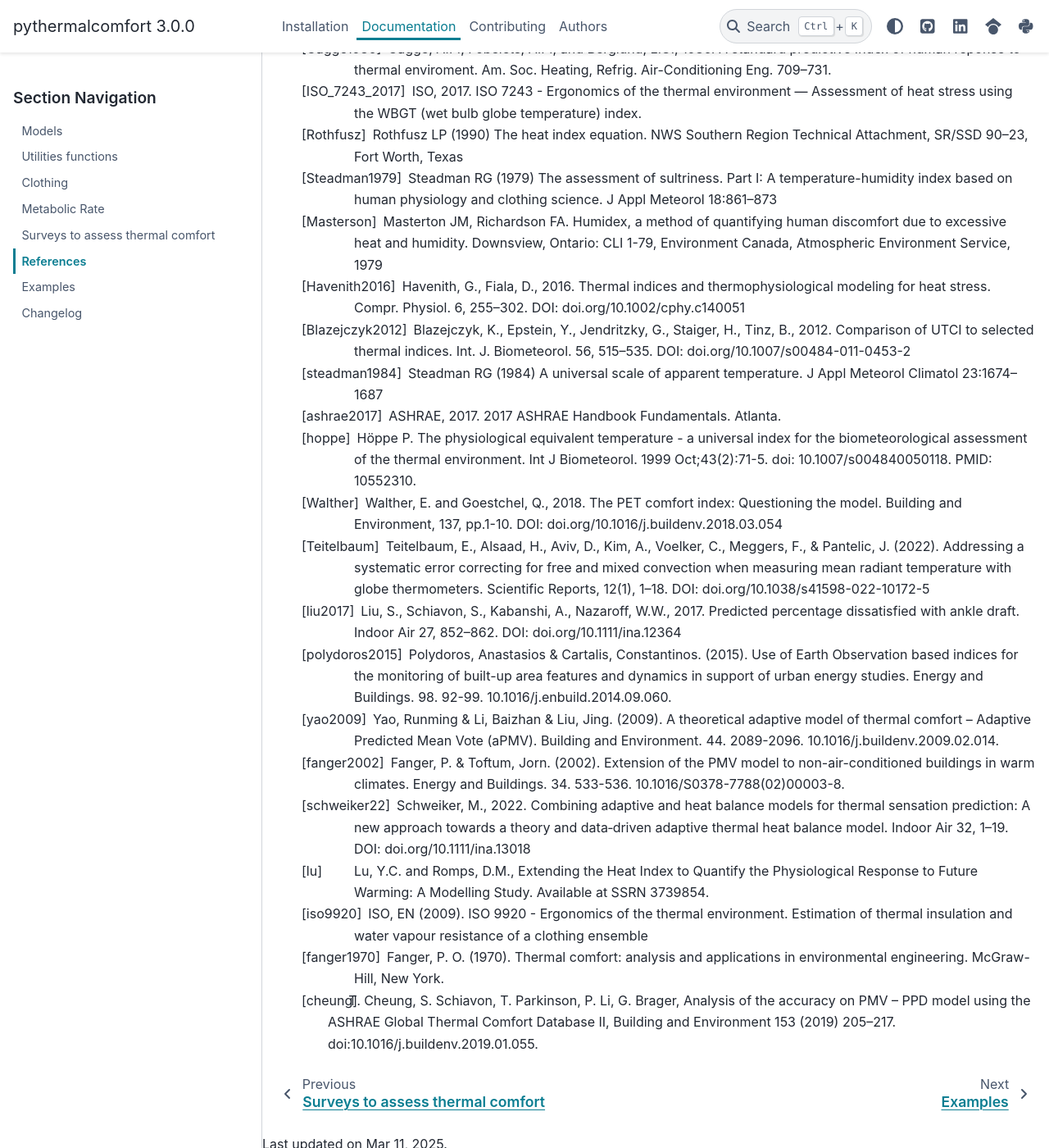
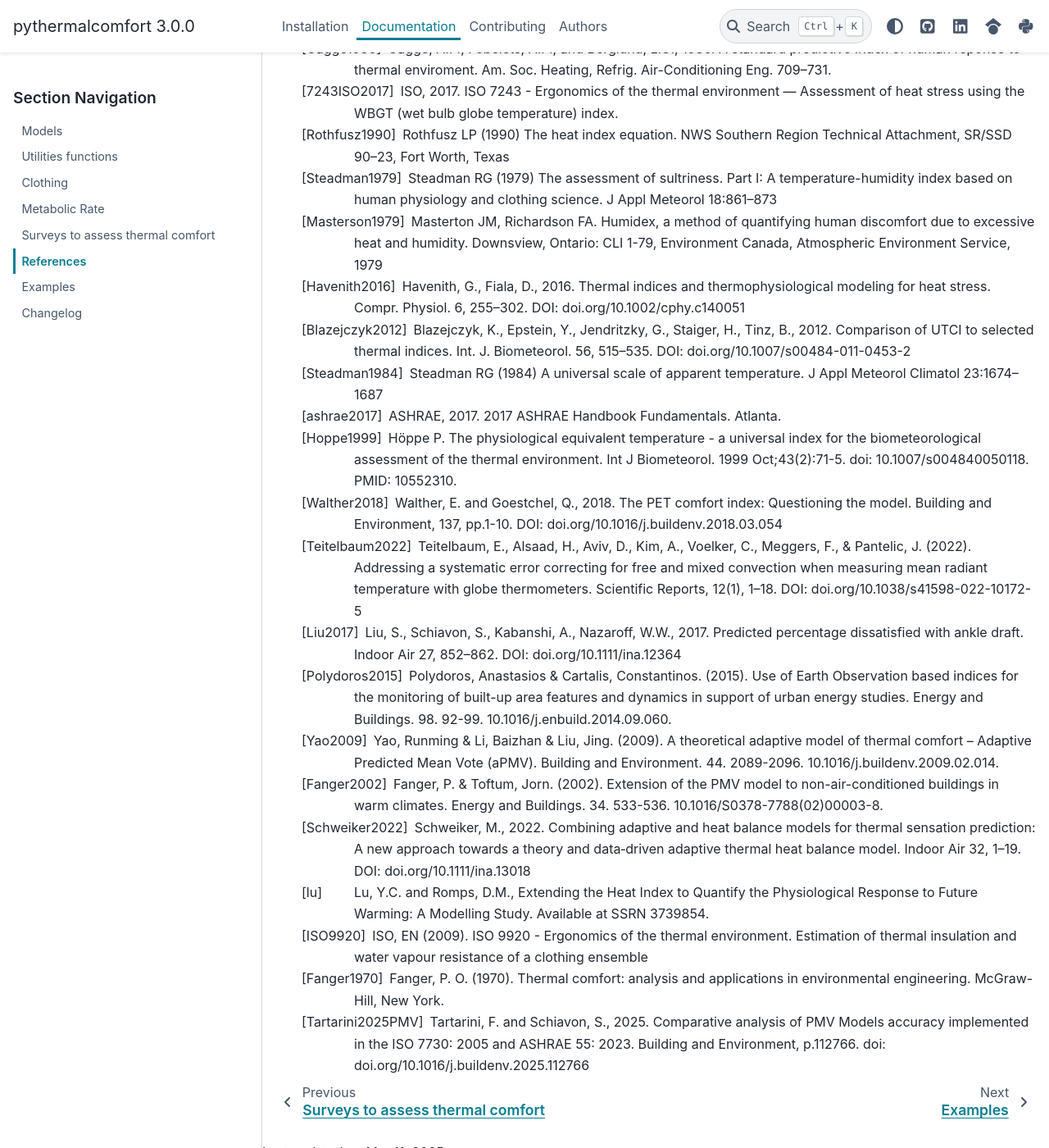
Before and after one commit to CenterForTheBuiltEnvironment/pythermalcomfort, a Sphinx documentation site: the page built from docs/documentation/references.rst, in a window 1280 px wide and 1400 px high, scrolled down 718 px. Shown: the whole window at 82% size. Built offline with Sphinx 7.4.7 and the PyData theme 0.15.4, drawn with Linux system fonts in a browser that asks for light colours; some of the changed text lies outside the part shown.

Commit message:
feat: included reference pmv comparison paper

```diff
--- a/docs/documentation/models.rst
+++ b/docs/documentation/models.rst
@@ -115,7 +115,7 @@ For instance, at 80% relative humidity, the heat index is only valid within a te
 To address this issue, Lu and Romps (2022) [lu]_ developed a new model that extends the range of validity of the heat index.
 
 pythermalcomfort therefore includes two equations to calculate the Heat Index. One in accordance with the new Lu and Romps (2022) model which is an extension of the first version of Steadman’s (1979) apparent temperature :py:class:`~pythermalcomfort.models.heat_index_lu.heat_index_lu`.
-The other is developed by Rothfusz (1990) and it is a simplified model derived by multiple regression analysis in temperature and relative humidity from the first version of Steadman’s (1979) apparent temperature (AT) [Rothfusz]_ :py:class:`~pythermalcomfort.models.heat_index_rothfusz.heat_index_rothfusz`.
+The other is developed by Rothfusz (1990) and it is a simplified model derived by multiple regression analysis in temperature and relative humidity from the first version of Steadman’s (1979) apparent temperature (AT) [Rothfusz1990]_ :py:class:`~pythermalcomfort.models.heat_index_rothfusz.heat_index_rothfusz`.
 
 Heat Index (HI) Lu and Romps (2022)
 ~~~~~~~~~~~~~~~~~~~~~~~~~~~~~~~~~~~
@@ -197,11 +197,14 @@ The PMV calculation considers several factors:
   *   **Clothing insulation** (`I` :sub:`cl,r`), dynamic intrinsic insulation, this is the thermal insulation from the skin surface to the outer clothing surface, including enclosed air layers, under the environmental conditions.
 
 The PMV model is applicable when the six main parameters are within specific intervals.
-These values are specified by the ASHRAE 55 [ASHRAE_55_2023]_ and ISO 7730 standards [ISO_7730_2005]_.
-The ISO also states that the PMV model is only applicable for PMV between -2 and +2 [ISO_7730_2005]_.
+These values are specified by the ASHRAE 55 [55ASHRAE2023]_ and ISO 7730 standards [7730ISO2005]_.
+The ISO also states that the PMV model is only applicable for PMV between -2 and +2 [7730ISO2005]_.
 
-The PMV model has been shown to have low accuracy in predicting thermal sensation votes, especially outside thermal neutrality, with a prediction accuracy of approximately 34% [cheung]_.
-For this reason, it is recommended that the use of the PMV be restricted to values between -0.5 and +0.5, where an environment may be deemed thermally neutral by a large group of occupants.
+There are several formulations of the PMV model that have been developed over the years.
+The two most commonly used are the original PMV model [Fanger1970]_ and the ASHRAE 55 PMV model [55ASHRAE2023]_.
+Tartarini and Schiavon (2025) [Tartarini2025PMV]_ compared the accuracy of the PMV models implemented in the ISO 7730:2005 and ASHRAE 55:2023 standards and found that the ISO 7730:2005 model has a higher accuracy than the ASHRAE 55:2023 model.
+However, it should be noted that both PMV models have low accuracy in predicting thermal sensation votes, especially outside thermal neutrality [Tartarini2025PMV]_.
+For this reason, it is recommended that the use of the PMV be restricted to values between -0.5 and +0.5 [Tartarini2025PMV]_, where an environment may be deemed thermally neutral by a large group of occupants.
 
 The Predicted Percentage Dissatisfied (PPD) is an index that provides a **quantitative prediction of the percentage of people likely to feel too warm or too cool in a given environment**.
 The PPD is derived from the PMV.
@@ -213,10 +216,10 @@ PMV formulations
 After Fanger developed the original PMV model which it is still included in the ISO 7330 in its original form, several other PMV formulations have been proposed.
 These include but are not limited to:
 
-  *  the aPMV model [yao2009]_ :py:meth:`pythermalcomfort.models.pmv_a.pmv_a`,
-  *  the ASHRAE 55 PMV model [ASHRAE_55_2023]_ :py:meth:`pythermalcomfort.models.pmv_ppd_ashrae.pmv_ppd_ashrae`,
-  *  the ATHB model [schweiker22]_ :py:meth:`pythermalcomfort.models.pmv_athb.pmv_athb`,
-  *  the ePMV model [fanger2002]_ :py:meth:`pythermalcomfort.models.pmv_e.pmv_e`.
+  *  the aPMV model [Yao2009]_ :py:meth:`pythermalcomfort.models.pmv_a.pmv_a`,
+  *  the ASHRAE 55 PMV model [55ASHRAE2023]_ :py:meth:`pythermalcomfort.models.pmv_ppd_ashrae.pmv_ppd_ashrae`,
+  *  the ATHB model [Schweiker2022]_ :py:meth:`pythermalcomfort.models.pmv_athb.pmv_athb`,
+  *  the ePMV model [Fanger2002]_ :py:meth:`pythermalcomfort.models.pmv_e.pmv_e`.
 
 
 ISO 7730 - PMV and PPD
--- a/docs/documentation/references.rst
+++ b/docs/documentation/references.rst
@@ -1,33 +1,33 @@
 References
 ==========
 
-.. [ASHRAE_55_2023] ANSI, & ASHRAE. (2023). Thermal Environmental Conditions for Human Occupancy. Atlanta.
-.. [ISO_7730_2005] ISO. (2005). ISO 7730 - Ergonomics of the thermal environment — Analytical determination and interpretation of thermal comfort using calculation of the PMV and PPD indices and local thermal comfort criteria.
-.. [EN_16798_2019] EN, & BSI. (2019). Energy performance of buildings - Ventilation for buildings. BSI Standards Limited 2019.
+.. [55ASHRAE2023] ANSI, & ASHRAE. (2023). Thermal Environmental Conditions for Human Occupancy. Atlanta.
+.. [7730ISO2005] ISO. (2005). ISO 7730 - Ergonomics of the thermal environment — Analytical determination and interpretation of thermal comfort using calculation of the PMV and PPD indices and local thermal comfort criteria.
+.. [16798EN2019] EN, & BSI. (2019). Energy performance of buildings - Ventilation for buildings. BSI Standards Limited 2019.
 .. [Schiavon2013] Schiavon, S., & Lee, K. H. (2013). Dynamic predictive clothing insulation models based on outdoor air and indoor operative temperatures. Building and Environment, 59, 250–260. doi.org/10.1016/j.buildenv.2012.08.024
-.. [ISO_7726_1998] ISO. (1998). ISO 7726 - Ergonomics of the thermal environment instruments for measuring physical quantities.
+.. [7726ISO1998] ISO. (1998). ISO 7726 - Ergonomics of the thermal environment instruments for measuring physical quantities.
 .. [Stull2011] Stull, R., 2011. Wet-Bulb Temperature from Relative Humidity and Air Temperature. J. Appl. Meteorol. Climatol. 50, 2267–2269. doi.org/10.1175/JAMC-D-11-0143.1
 .. [Zare2018] Zare, S., Hasheminejad, N., Shirvan, H.E., Hemmatjo, R., Sarebanzadeh, K., Ahmadi, S., 2018. Comparing Universal Thermal Climate Index (UTCI) with selected thermal indices/environmental parameters during 12 months of the year. Weather Clim. Extrem. 19, 49–57. https://doi.org/10.1016/j.wace.2018.01.004
-.. [ISO_7933_2004] ISO, 2004. ISO 7933 - Ergonomics of the thermal environment — Analytical determination and interpretation of heat stress using calculation of the predicted heat strain.
+.. [7933ISO2004] ISO, 2004. ISO 7933 - Ergonomics of the thermal environment — Analytical determination and interpretation of heat stress using calculation of the predicted heat strain.
 .. [Blazejczyk2013] Błażejczyk, K., Jendritzky, G., Bröde, P., Fiala, D., Havenith, G., Epstein, Y., Psikuta, A. and Kampmann, B., 2013. An introduction to the universal thermal climate index (UTCI). Geographia Polonica, 86(1), pp.5-10.
 .. [Gagge1986] Gagge, A.P., Fobelets, A.P., and Berglund, L.G., 1986. A standard predictive Index of human reponse to thermal enviroment. Am. Soc. Heating, Refrig. Air-Conditioning Eng. 709–731.
-.. [ISO_7243_2017] ISO, 2017. ISO 7243 - Ergonomics of the thermal environment — Assessment of heat stress using the WBGT (wet bulb globe temperature) index.
-.. [Rothfusz] Rothfusz LP (1990) The heat index equation. NWS Southern Region Technical Attachment, SR/SSD 90–23, Fort Worth, Texas
+.. [7243ISO2017] ISO, 2017. ISO 7243 - Ergonomics of the thermal environment — Assessment of heat stress using the WBGT (wet bulb globe temperature) index.
+.. [Rothfusz1990] Rothfusz LP (1990) The heat index equation. NWS Southern Region Technical Attachment, SR/SSD 90–23, Fort Worth, Texas
 .. [Steadman1979] Steadman RG (1979) The assessment of sultriness. Part I: A temperature-humidity index based on human physiology and clothing science. J Appl Meteorol 18:861–873
-.. [Masterson] Masterton JM, Richardson FA. Humidex, a method of quantifying human discomfort due to excessive heat and humidity. Downsview, Ontario: CLI 1-79, Environment Canada, Atmospheric Environment Service, 1979
+.. [Masterson1979] Masterton JM, Richardson FA. Humidex, a method of quantifying human discomfort due to excessive heat and humidity. Downsview, Ontario: CLI 1-79, Environment Canada, Atmospheric Environment Service, 1979
 .. [Havenith2016] Havenith, G., Fiala, D., 2016. Thermal indices and thermophysiological modeling for heat stress. Compr. Physiol. 6, 255–302. DOI: doi.org/10.1002/cphy.c140051
 .. [Blazejczyk2012] Blazejczyk, K., Epstein, Y., Jendritzky, G., Staiger, H., Tinz, B., 2012. Comparison of UTCI to selected thermal indices. Int. J. Biometeorol. 56, 515–535. DOI: doi.org/10.1007/s00484-011-0453-2
-.. [steadman1984] Steadman RG (1984) A universal scale of apparent temperature. J Appl Meteorol Climatol 23:1674–1687
+.. [Steadman1984] Steadman RG (1984) A universal scale of apparent temperature. J Appl Meteorol Climatol 23:1674–1687
 .. [ashrae2017] ASHRAE, 2017. 2017 ASHRAE Handbook Fundamentals. Atlanta.
-.. [hoppe] Höppe P. The physiological equivalent temperature - a universal index for the biometeorological assessment of the thermal environment. Int J Biometeorol. 1999 Oct;43(2):71-5. doi: 10.1007/s004840050118. PMID: 10552310.
-.. [Walther] Walther, E. and Goestchel, Q., 2018. The PET comfort index: Questioning the model. Building and Environment, 137, pp.1-10. DOI: doi.org/10.1016/j.buildenv.2018.03.054
-.. [Teitelbaum] Teitelbaum, E., Alsaad, H., Aviv, D., Kim, A., Voelker, C., Meggers, F., & Pantelic, J. (2022). Addressing a systematic error correcting for free and mixed convection when measuring mean radiant temperature with globe thermometers. Scientific Reports, 12(1), 1–18. DOI: doi.org/10.1038/s41598-022-10172-5
-.. [liu2017] Liu, S., Schiavon, S., Kabanshi, A., Nazaroff, W.W., 2017. Predicted percentage dissatisfied with ankle draft. Indoor Air 27, 852–862. DOI: doi.org/10.1111/ina.12364
-.. [polydoros2015] Polydoros, Anastasios & Cartalis, Constantinos. (2015). Use of Earth Observation based indices for the monitoring of built-up area features and dynamics in support of urban energy studies. Energy and Buildings. 98. 92-99. 10.1016/j.enbuild.2014.09.060.
-.. [yao2009] Yao, Runming & Li, Baizhan & Liu, Jing. (2009). A theoretical adaptive model of thermal comfort – Adaptive Predicted Mean Vote (aPMV). Building and Environment. 44. 2089-2096. 10.1016/j.buildenv.2009.02.014.
-.. [fanger2002] Fanger, P. & Toftum, Jorn. (2002). Extension of the PMV model to non-air-conditioned buildings in warm climates. Energy and Buildings. 34. 533-536. 10.1016/S0378-7788(02)00003-8.
-.. [schweiker22] Schweiker, M., 2022. Combining adaptive and heat balance models for thermal sensation prediction: A new approach towards a theory and data‐driven adaptive thermal heat balance model. Indoor Air 32, 1–19. DOI: doi.org/10.1111/ina.13018
+.. [Hoppe1999] Höppe P. The physiological equivalent temperature - a universal index for the biometeorological assessment of the thermal environment. Int J Biometeorol. 1999 Oct;43(2):71-5. doi: 10.1007/s004840050118. PMID: 10552310.
+.. [Walther2018] Walther, E. and Goestchel, Q., 2018. The PET comfort index: Questioning the model. Building and Environment, 137, pp.1-10. DOI: doi.org/10.1016/j.buildenv.2018.03.054
+.. [Teitelbaum2022] Teitelbaum, E., Alsaad, H., Aviv, D., Kim, A., Voelker, C., Meggers, F., & Pantelic, J. (2022). Addressing a systematic error correcting for free and mixed convection when measuring mean radiant temperature with globe thermometers. Scientific Reports, 12(1), 1–18. DOI: doi.org/10.1038/s41598-022-10172-5
+.. [Liu2017] Liu, S., Schiavon, S., Kabanshi, A., Nazaroff, W.W., 2017. Predicted percentage dissatisfied with ankle draft. Indoor Air 27, 852–862. DOI: doi.org/10.1111/ina.12364
+.. [Polydoros2015] Polydoros, Anastasios & Cartalis, Constantinos. (2015). Use of Earth Observation based indices for the monitoring of built-up area features and dynamics in support of urban energy studies. Energy and Buildings. 98. 92-99. 10.1016/j.enbuild.2014.09.060.
+.. [Yao2009] Yao, Runming & Li, Baizhan & Liu, Jing. (2009). A theoretical adaptive model of thermal comfort – Adaptive Predicted Mean Vote (aPMV). Building and Environment. 44. 2089-2096. 10.1016/j.buildenv.2009.02.014.
+.. [Fanger2002] Fanger, P. & Toftum, Jorn. (2002). Extension of the PMV model to non-air-conditioned buildings in warm climates. Energy and Buildings. 34. 533-536. 10.1016/S0378-7788(02)00003-8.
+.. [Schweiker2022] Schweiker, M., 2022. Combining adaptive and heat balance models for thermal sensation prediction: A new approach towards a theory and data‐driven adaptive thermal heat balance model. Indoor Air 32, 1–19. DOI: doi.org/10.1111/ina.13018
 .. [lu] Lu, Y.C. and Romps, D.M., Extending the Heat Index to Quantify the Physiological Response to Future Warming: A Modelling Study. Available at SSRN 3739854.
-.. [iso9920] ISO, EN (2009). ISO 9920 - Ergonomics of the thermal environment. Estimation of thermal insulation and water vapour resistance of a clothing ensemble
-.. [fanger1970] Fanger, P. O. (1970). Thermal comfort: analysis and applications in environmental engineering. McGraw-Hill, New York.
-.. [cheung] T. Cheung, S. Schiavon, T. Parkinson, P. Li, G. Brager, Analysis of the accuracy on PMV – PPD model using the ASHRAE Global Thermal Comfort Database II, Building and Environment 153 (2019) 205–217. doi:10.1016/j.buildenv.2019.01.055.
+.. [ISO9920] ISO, EN (2009). ISO 9920 - Ergonomics of the thermal environment. Estimation of thermal insulation and water vapour resistance of a clothing ensemble
+.. [Fanger1970] Fanger, P. O. (1970). Thermal comfort: analysis and applications in environmental engineering. McGraw-Hill, New York.
+.. [Tartarini2025PMV] Tartarini, F. and Schiavon, S., 2025. Comparative analysis of PMV Models accuracy implemented in the ISO 7730: 2005 and ASHRAE 55: 2023. Building and Environment, p.112766. doi: doi.org/10.1016/j.buildenv.2025.112766
```
Also changed, not shown: other parts of docs/documentation/models.rst (+4 -4 lines), 18 other files.
